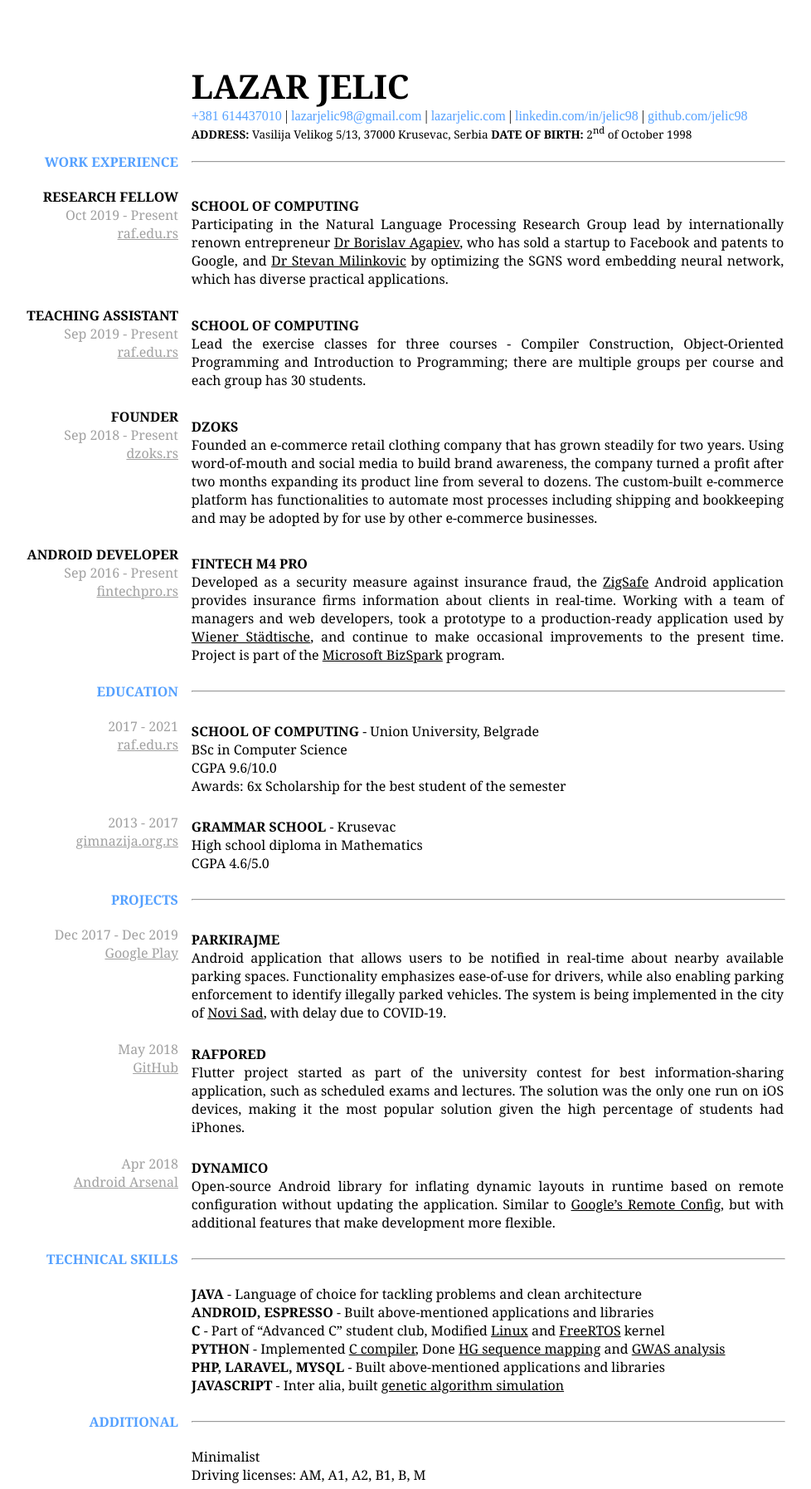
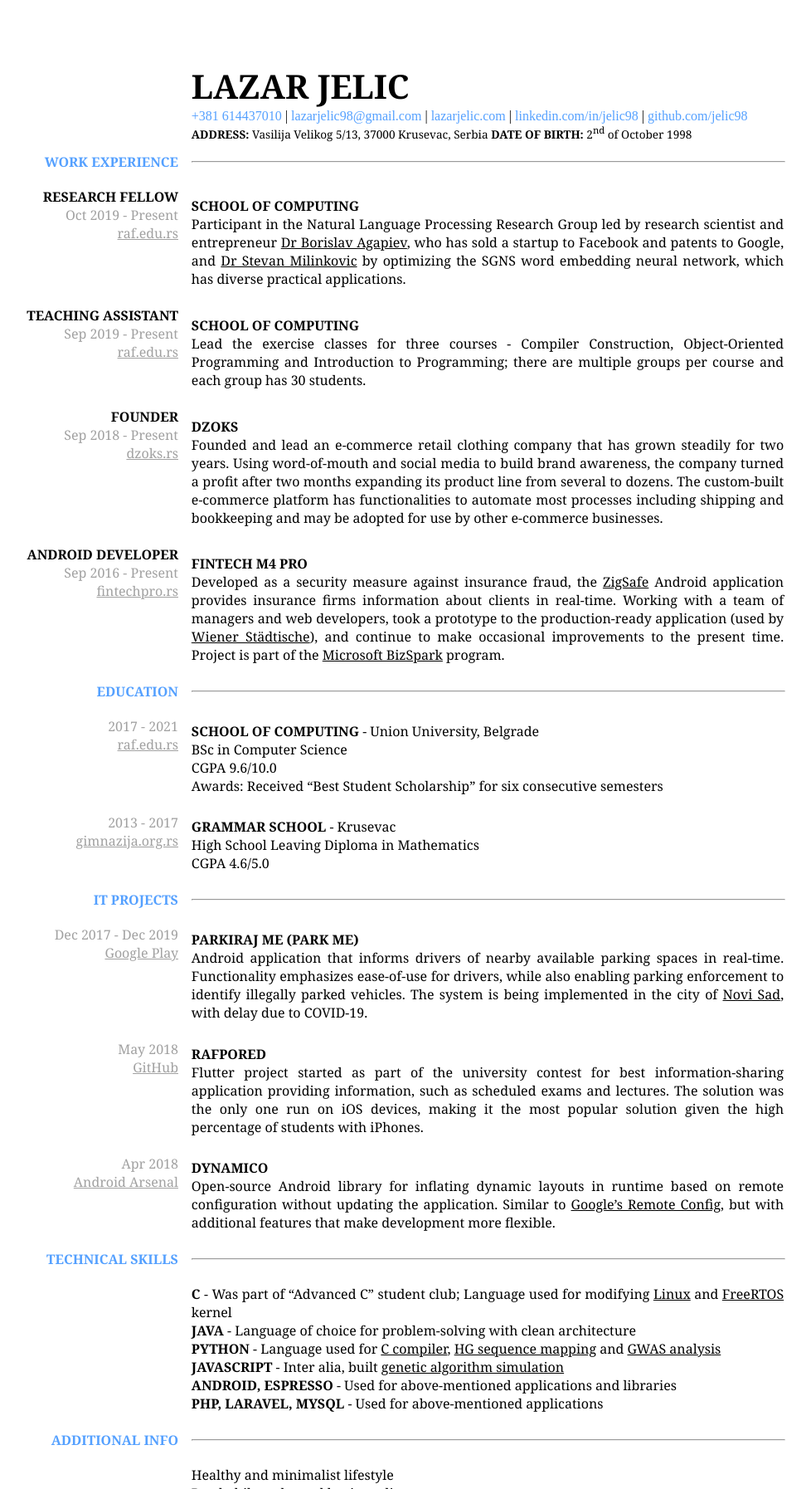
Before and after one commit to jelic98/cv, a Jekyll site: the page built from index.md, in a window 1280 px wide. Shown: the whole page at 83% size, without its empty margins (59-1037 px from the left). Built offline with Jekyll 4.4.1, drawn with Linux system fonts in a browser that asks for light colours; our own code applies the rules of GitHub Pages for plain Markdown files; some of the changed text lies outside the part shown.

Commit message:
Updated additional info, it projects

```diff
--- a/index.md
+++ b/index.md
@@ -28,8 +28,8 @@ layout: cv
 <div class="up3" markdown="1">
 __SCHOOL OF COMPUTING__
 
-Participating in the Natural Language Processing Research Group lead by
-internationally renown entrepreneur
+Participant in the Natural Language Processing Research Group led by
+research scientist and entrepreneur
 [Dr Borislav Agapiev](https://www.raf.edu.rs/en/component/k2/item/5583-agapiev-k-borislav),
 who has sold a startup to Facebook and patents to Google, and
 [Dr Stevan Milinkovic](https://www.raf.edu.rs/en/component/k2/item/5578-milinkovic-a-stevan)
@@ -60,12 +60,12 @@ there are multiple groups per course and each group has 30 students.
 <div class="up3" markdown="1">
 __DZOKS__
 
-Founded an e-commerce retail clothing company that has grown steadily for two
+Founded and lead an e-commerce retail clothing company that has grown steadily for two
 years. Using word-of-mouth and social media to build brand awareness,
 the company turned a profit after two months expanding its product line from
 several to dozens. The custom-built e-commerce platform has functionalities to
 automate most processes including shipping and bookkeeping and may be adopted
-by for use by other e-commerce businesses.
+for use by other e-commerce businesses.
 </div>
 
 <br/>
@@ -107,7 +107,7 @@ BSc in Computer Science
 
 CGPA 9.6/10.0
 
-Awards: 6x Scholarship for the best student of the semester
+Awards: Received "Best Student Scholarship" for six consecutive semesters
 </div>
 
 <br/>
@@ -118,14 +118,14 @@ Awards: 6x Scholarship for the best student of the semester
 <div class="up2" markdown="1">
 __GRAMMAR SCHOOL__ - Krusevac
 
-High school diploma in Mathematics
+High School Leaving Diploma in Mathematics
 
 CGPA 4.6/5.0
 </div>
 
 <br/>
 
-## PROJECTS
+## IT PROJECTS
 ---
 
 <br/>
@@ -134,10 +134,10 @@ CGPA 4.6/5.0
 #### [Google Play](https://play.google.com/store/apps/details?id=com.synvolt.parkirajme)
 
 <div class="up2" markdown="1">
-__PARKIRAJME__
+__PARKIRAJ ME (PARK ME)__
 
-Android application that allows users to be notified in real-time about nearby
-available parking spaces. Functionality emphasizes ease-of-use for drivers,
+Android application that informs drivers of nearby available parking spaces in
+real-time. Functionality emphasizes ease-of-use for drivers,
 while also enabling parking enforcement to identify illegally parked vehicles.
 The system is being implemented in the city of
 [Novi Sad](https://en.wikipedia.org/wiki/Novi_Sad),
@@ -153,9 +153,9 @@ with delay due to COVID-19.
 __RAFPORED__
 
 Flutter project started as part of the university contest for best
-information-sharing application, such as scheduled exams and lectures.
-The solution was the only one run on iOS devices, making it the most popular
-solution given the high percentage of students had iPhones.
+information-sharing application providing information, such as scheduled exams
+and lectures. The solution was the only one run on iOS devices, making it the
+most popular solution given the high percentage of students with iPhones.
 </div>
 
 <br/>
@@ -179,36 +179,37 @@ but with additional features that make development more flexible.
 
 <br/>
 
-__JAVA__ - Language of choice for tackling problems and clean architecture
-
-__ANDROID, ESPRESSO__ - Built above-mentioned applications and libraries
-
-__C__ - Part of "Advanced C" student club,
-Modified
+__C__ - Was part of "Advanced C" student club;
+Language used for modifying
 [Linux](https://github.com/jelic98/raf_os)
 and
 [FreeRTOS](https://github.com/jelic98/raf_srv)
 kernel
 
-__PYTHON__ - Implemented
+__JAVA__ - Language of choice for problem-solving with clean architecture
+
+__PYTHON__ - Language used for
 [C compiler](https://github.com/jelic98/c_compiler),
-Done
 [HG sequence mapping](https://github.com/jelic98/raf_uub/blob/master/project_2/main.ipynb)
 and
 [GWAS analysis](https://github.com/jelic98/raf_uub/blob/master/project_1/main.ipynb)
 
-__PHP, LARAVEL, MYSQL__ - Built above-mentioned applications and libraries
-
 __JAVASCRIPT__ - Inter alia, built
 [genetic algorithm simulation](https://lazarjelic.com/ecloga/projects/genetic)
 
+__ANDROID, ESPRESSO__ - Used for above-mentioned applications and libraries
+
+__PHP, LARAVEL, MYSQL__ - Used for above-mentioned applications
+
 <br/>
 
-## ADDITIONAL
+## ADDITIONAL INFO
 ---
 
 <br/>
 
-Minimalist
+Healthy and minimalist lifestyle
+
+Read philosophy and business literature
 
 Driving licenses: AM, A1, A2, B1, B, M
```
Also changed, not shown: other parts of index.md (+2 -2 lines).
